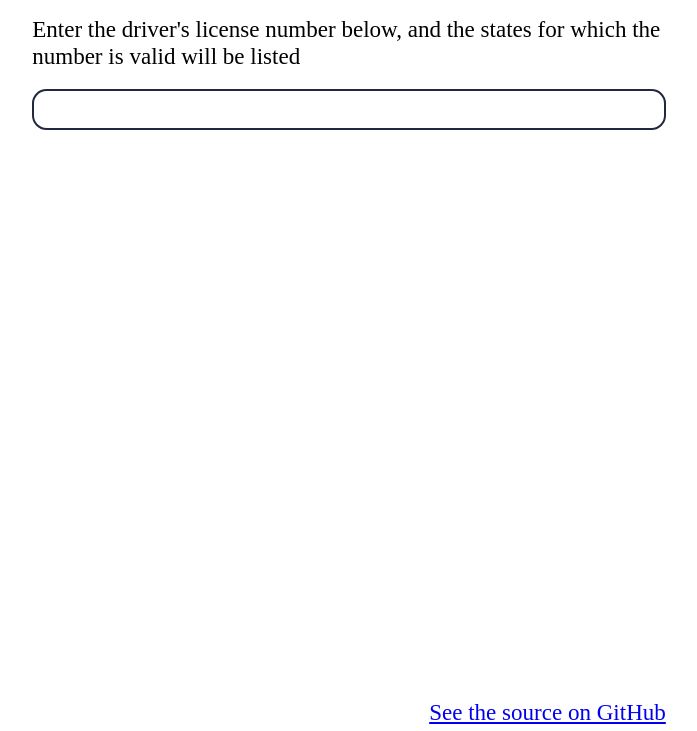
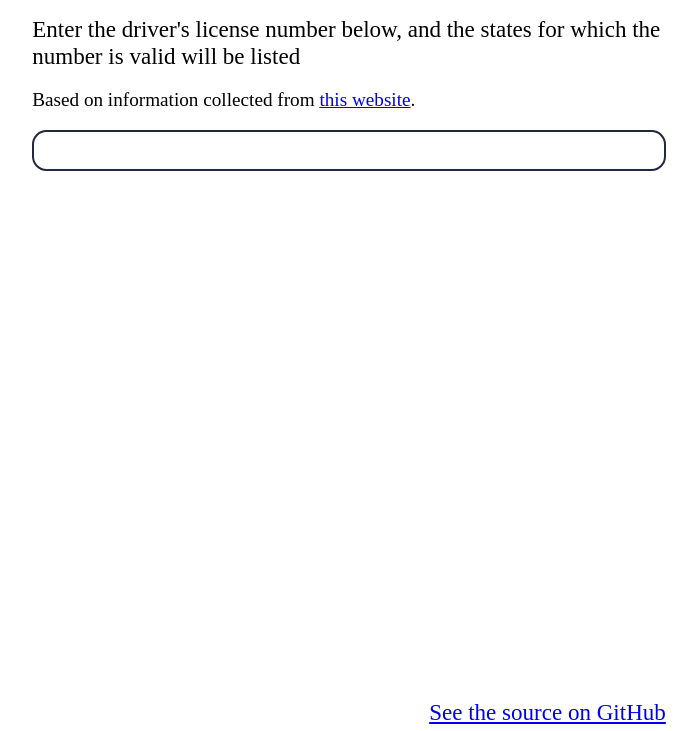
Before and after one commit to isaiahaiasi/license-validator, a plain HTML site: page index.html in a window 1280 px wide. Shown: the part 69-800 px from the top of the page, without its empty margins (291-988 px from the left). Drawn offline with Linux system fonts and the light colour scheme.

Commit message:
Add link to referenced website

```diff
--- a/index.html
+++ b/index.html
@@ -11,7 +11,11 @@
 </head>
 <body>
   <h1>US Driver's License Validator</h1>
-    <p1>Enter the driver's license number below, and the states for which the number is valid will be listed</p1>
+  <p>Enter the driver's license number below, and the states for which the number is valid will be listed</p>
+  <p class="small">Based on information collected from
+    <a href="https://success.myshn.net/Policy/Data_Identifiers/U.S._Driver%27s_License_Numbers">
+      this website</a>.
+  </p>
   <form>
     <label for="dl-number">
       <input type="text" name="dl-number" id="dl-number-input"></input>
--- a/style.css
+++ b/style.css
@@ -81,3 +81,7 @@ li {
 .gh-link {
     align-self: end;
 }
+
+.small, .small>a {
+    font-size: 1rem;
+}
```
Lines whose indentation alone changed are shown as unchanged.
